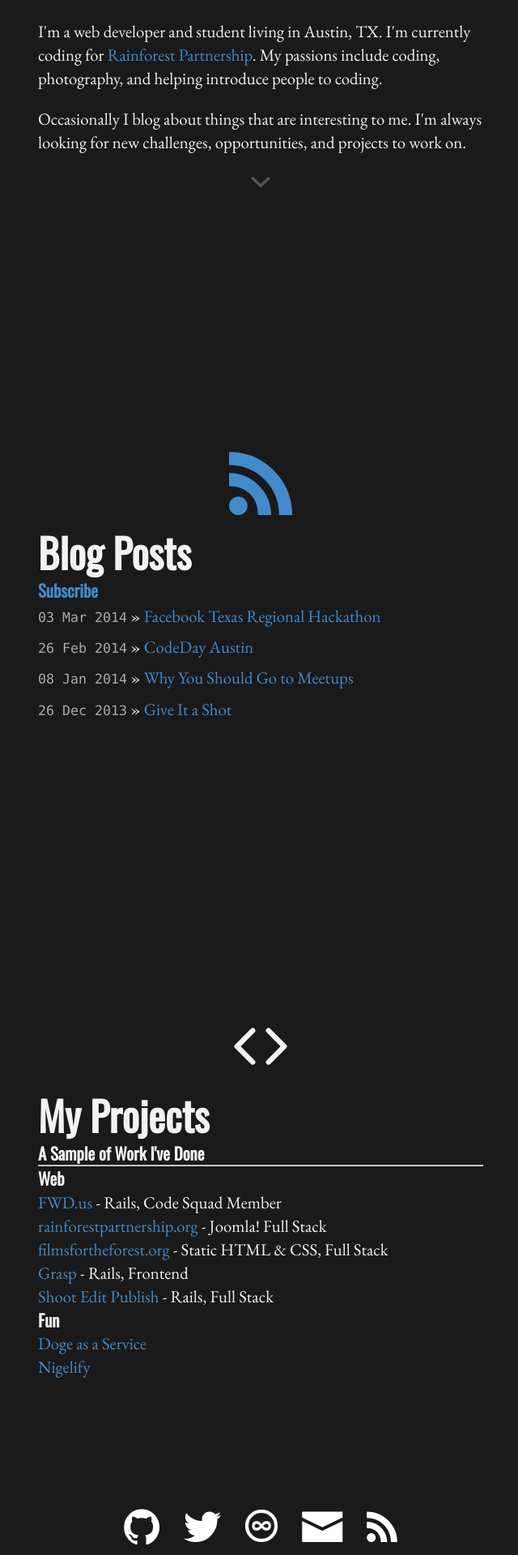
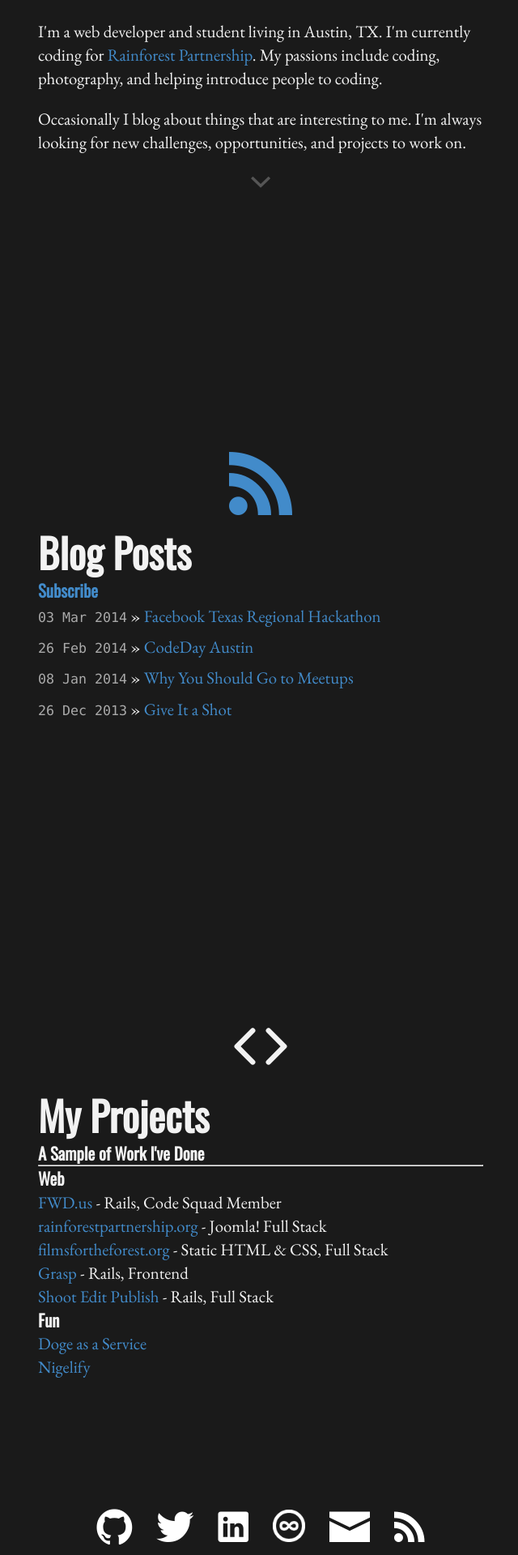
Before and after one commit to simplyluke/simplyluke.github.io, a Jekyll site: the page built from index.html, in a window 1280 px wide. Shown: the part 706-2626 px from the top of the page at 81% size, without its empty margins (318-958 px from the left). Built offline with Jekyll 4.4.1, drawn with Linux system fonts in a browser that asks for light colours; some web fonts are replaced; Markdown is read by kramdown in place of the engine named in the settings.

Commit message:
linkedin

```diff
--- a/_layouts/default.html
+++ b/_layouts/default.html
@@ -43,6 +43,7 @@
           <div class="contact">
             <a href="//github.com/simplyluke"><span class="icon ion-social-github"></span></a>
             <a href="//twitter.com/cenhyperion"><span class="icon ion-social-twitter"></span></a>
+            <a href="http://www.linkedin.com/in/simplyluke/"><span class="ion-social-linkedin"></span></a>
             <a href="//500px.com/lukewright"><img src="/images/500.png"></a>
             <a href="mailto:luke@simplyluke.com"><span class="icon ion-android-mail"></span></a>
             <a href="/feed.xml"><span class="icon ion-social-rss"></span></a>
```
